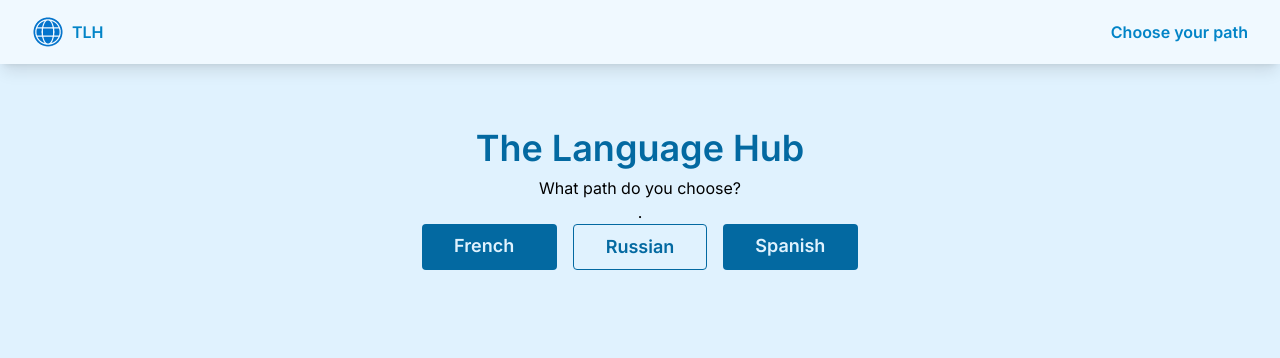
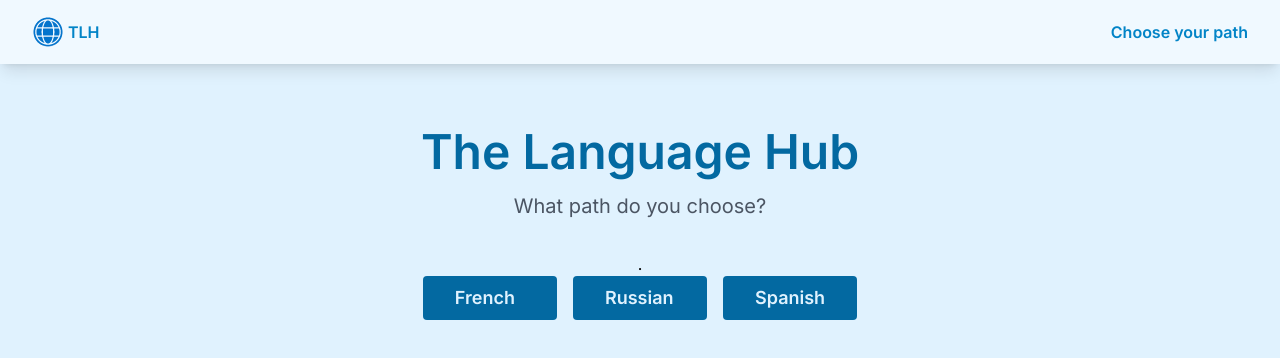
Before and after one commit to Psypher1/the-language-hub, a Next.js app: page / in a window 1280 px wide. Shown: the top 358 px of the page. Built offline with nearby package versions, Linux system fonts and the light colour scheme.

Commit message:
updated russian basics.md

```diff
--- a/components/Header.jsx
+++ b/components/Header.jsx
@@ -12,10 +12,10 @@ export default function Header() {
             height="32"
             alt=""
           />
-          <h2 className="ml-2">TLH</h2>
+          <h2 className="ml-1">TLH</h2>
         </a>
       </Link>
-      <h3>Choose your path</h3>
+      <h3 className="font-base">Choose your path</h3>
     </nav>
   );
 }
--- a/components/Layout.jsx
+++ b/components/Layout.jsx
@@ -1,14 +1,14 @@
+import Header from "./Header";
 import Meta from "./Meta";
 
 export default function Layout({ children, pageMeta }) {
   return (
     <>
       <Meta pageMeta={pageMeta} />
-      <div className="min-h-screen">
-        <header>I am header</header>
-        {children}
-        <footer>I am footer</footer>
-      </div>
+      <Header />
+
+      {children}
+      <footer>I am footer</footer>
     </>
   );
 }
--- a/pages/index.js
+++ b/pages/index.js
@@ -12,23 +12,26 @@ export default function Home() {
     <div className="px-8">
       <Meta
         pageMeta={{
-          title: "The Language Hub",
+          title: "Home",
         }}
       />
 
       <main className="py-16 flex flex-col items-center justify-center">
-        <h1 className="text-4xl text-center text-sky-700 font-semibold mb-2">
+        <h1 className="text-3xl text-center text-sky-700 font-semibold mb-4 md:text-4xl lg:text-5xl">
           The Language Hub
         </h1>
-        <p>What path do you choose?</p>.
+        <p className="font-base md:text-lg mb-8 lg:text-xl text-gray-600">
+          What path do you choose?
+        </p>
+        .
         <div className="grid grid-cols-1 sm:grid-cols-2 md:grid-cols-3 gap-4 text-lg font-semibold">
           <Link href={`french/basics`}>
-            <a className="bg-sky-700 text-sky-100  py-2 px-8 rounded hover:border hover:border-sky-700 hover:bg-sky-100 hover:text-sky-700 transition-all duration-500 ease-in-out">
+            <a className="bg-sky-700 text-sky-100  py-2 px-8 rounded hover:border hover:border-sky-700 hover:bg-sky-100 hover:text-sky-700 transition duration-500 ease-in-out">
               French
             </a>
           </Link>
           <Link href={`russian/basics`}>
-            <a className="border border-sky-700 hover:bg-sky-700 hover:text-sky-100  text-sky-700 py-2 px-8 rounded transition-all duration-500 ease-in-out">
+            <a className="bg-sky-700 text-sky-100  py-2 px-8 rounded hover:border hover:border-sky-700 hover:bg-sky-100 hover:text-sky-700 transition duration-500 ease-in-out">
               Russian
             </a>
           </Link>
--- a/styles/globals.css
+++ b/styles/globals.css
@@ -4,6 +4,6 @@
 
 @layer components {
   .content-style {
-    @apply prose prose-base md:prose-lg prose-h2:text-sky-900 prose-h3:text-sky-900 text-sky-900;
+    @apply prose prose-base md:prose-lg prose-h2:text-sky-900 prose-h3:text-sky-800 prose-h4:text-sky-700 text-sky-900;
   }
 }
```
Also changed, not shown: learn/russian/basics.md (+4 -5 lines), 1 other file (tests, documents, lock files or other folders).
